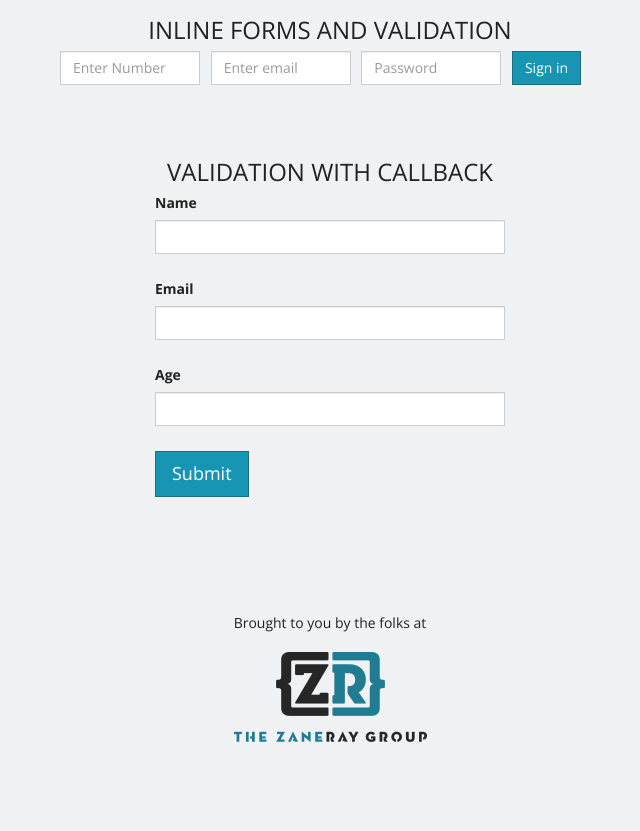
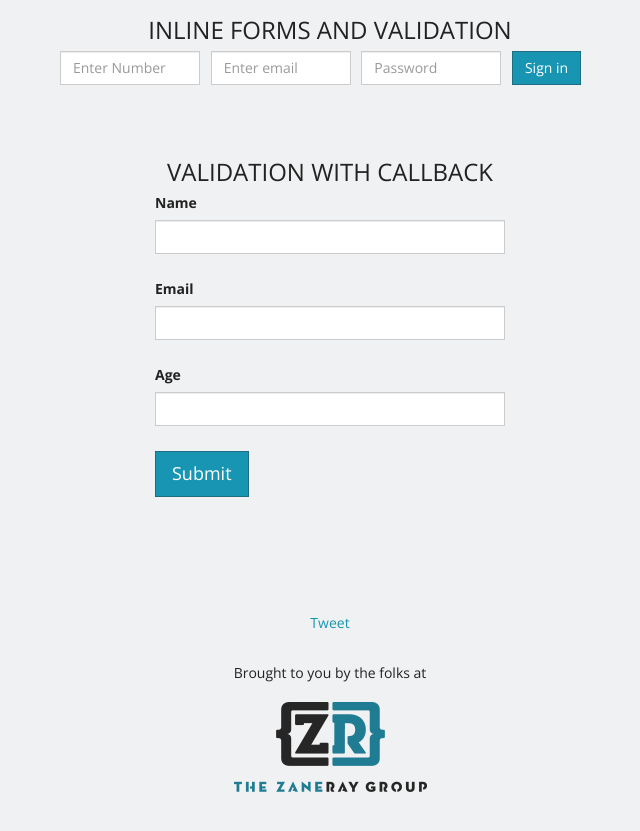
Before and after one commit to zaneray/scrupulous, a plain HTML site: page index.html in a window 1280 px wide. Shown: the part 1492-2323 px from the top of the page, without its empty margins (310-950 px from the left). Drawn offline with nearby package versions, Linux system fonts and the light colour scheme.

Commit message:
Social networking code to demo page.

```diff
--- a/index.html
+++ b/index.html
@@ -165,7 +165,14 @@
             <button type="submit" class="btn btn-primary btn-lg">Submit</button>
             </form>
         </div>
+
         <div class="col-xs-12 credits">
+          <div class="social">
+            <a href="https://twitter.com/share" class="twitter-share-button" data-url="http://zaneray.github.io/scrupulous/" data-text="Check out simple #html5 form #validation with Scrupulous.js" data-via="zaneraygroup">Tweet</a>
+            <div class="fb-like" data-href="http://zaneray.github.io/scrupulous/" data-layout="button_count" data-action="like" data-show-faces="false" data-share="false"></div>
+            <div class="g-plusone" data-size="medium" data-annotation="none"></div>
+          </div>
+
         Brought to you by the folks at<br>
         <a href="http://www.zaneray.com"><img src="images/ZR-logo.png" alt="The ZaneRay Group"></a>
       </div>
@@ -187,6 +194,23 @@
         });
       </script>
 
+      <!-- Social Networking Crap -->
+      <div id="fb-root"></div>
+      <script>(function(d, s, id) {
+        var js, fjs = d.getElementsByTagName(s)[0];
+        if (d.getElementById(id)) return;
+        js = d.createElement(s); js.id = id;
+        js.src = "//connect.facebook.net/en_US/all.js#xfbml=1&appId=243234045767029";
+        fjs.parentNode.insertBefore(js, fjs);
+      }(document, 'script', 'facebook-jssdk'));</script>
+      <script>!function(d,s,id){var js,fjs=d.getElementsByTagName(s)[0],p=/^http:/.test(d.location)?'http':'https';if(!d.getElementById(id)){js=d.createElement(s);js.id=id;js.src=p+'://platform.twitter.com/widgets.js';fjs.parentNode.insertBefore(js,fjs);}}(document, 'script', 'twitter-wjs');</script>
+      <script type="text/javascript">
+        (function() {
+          var po = document.createElement('script'); po.type = 'text/javascript'; po.async = true;
+          po.src = 'https://apis.google.com/js/platform.js';
+          var s = document.getElementsByTagName('script')[0]; s.parentNode.insertBefore(po, s);
+        })();
+      </script>
 
     </body>
 </html>
```
